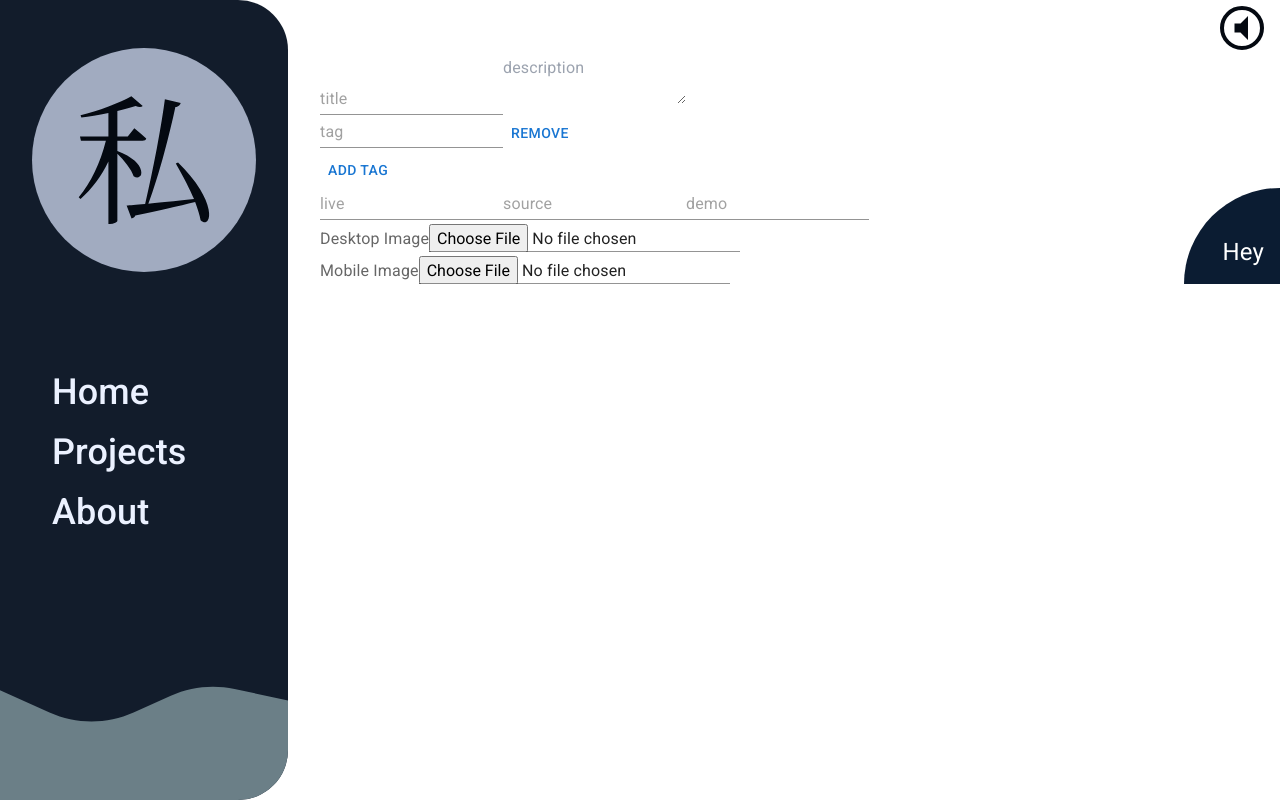
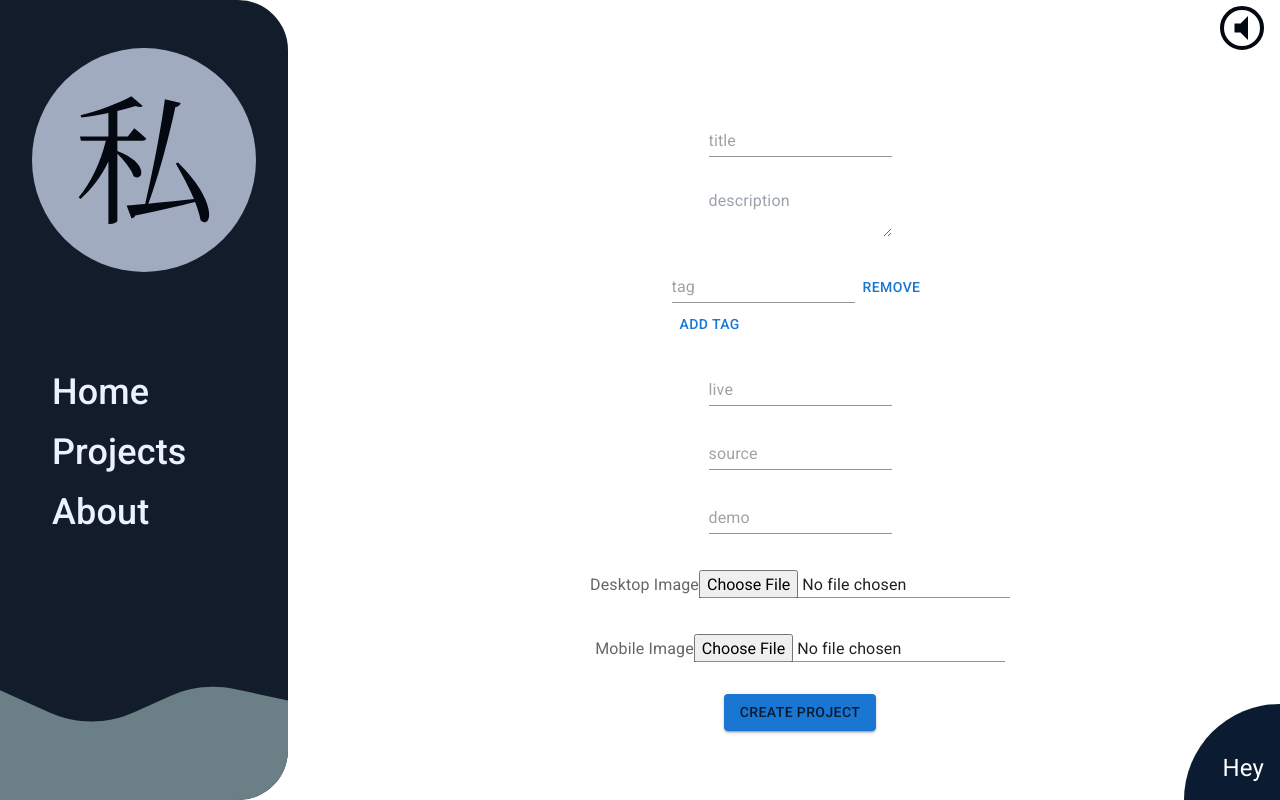
Before and after one commit to JohnFTitor/personal-portfolio, a React (Create React App) app: page /admin/create-project in a window 1280 px wide. Built offline with nearby package versions, Linux system fonts and the light colour scheme; sample sign-in values are in the browser's storage.

Commit message:
Add form functionality

```diff
--- a/src/components/CreateProject.js
+++ b/src/components/CreateProject.js
@@ -4,9 +4,12 @@ import {
   Input,
   InputLabel,
 } from '@mui/material';
-import React, { useState } from 'react';
+import React, { useState, useRef } from 'react';
+import PropTypes from 'prop-types';
+import { useDispatch } from 'react-redux';
+import { addProject } from '../redux/projectsReducer';
 
-const CreateProject = () => {
+const CreateProject = ({ user }) => {
   const [project, setProjectData] = useState({
     title: '',
     description: '',
@@ -60,8 +63,32 @@ const CreateProject = () => {
     setProjectData(newProjectData);
   };
 
+  const desktopImage = useRef(null);
+  const mobileImage = useRef(null);
+  const dispatch = useDispatch();
+
+  const handleSubmit = (e) => {
+    e.preventDefault();
+    const formData = new FormData();
+    const tags = project.tags.map((instance) => instance.tag);
+
+    formData.append('title', project.title);
+    formData.append('description', project.description);
+    formData.append('tags', tags);
+    formData.append('live', project.live);
+    formData.append('source', project.source);
+    formData.append('demo', project.demo);
+    formData.append('desktop_image', desktopImage.current.firstChild.files[0]);
+    formData.append('mobile_image', mobileImage.current.firstChild.files[0]);
+
+    dispatch(addProject({
+      body: formData,
+      token: user.token,
+    }));
+  };
+
   return (
-    <Box type="form">
+    <Box component="form" onSubmit={handleSubmit} className="h-content-screen flex flex-col justify-center items-center gap-8">
       {notification.open && (
         <span>{notification.message}</span>
       )}
@@ -82,14 +109,22 @@ const CreateProject = () => {
       <Input type="text" value={project.demo} placeholder="demo" name="demo" onChange={handleChange} required />
       <InputLabel htmlFor="desktop_image">
         Desktop Image
-        <Input id="desktop_image" type="file" value={project.desktop_image} name="desktop_image" required />
+        <Input id="desktop_image" ref={desktopImage} type="file" value={project.desktop_image} name="desktop_image" required />
       </InputLabel>
       <InputLabel htmlFor="mobile_image">
         Mobile Image
-        <Input id="mobile_image" type="file" value={project.mobile_image} name="mobile_image" required />
+        <Input id="mobile_image" ref={mobileImage} type="file" value={project.mobile_image} name="mobile_image" required />
       </InputLabel>
+      <Button type="submit" variant="contained" className="text-primary-900"> Create Project </Button>
     </Box>
   );
 };
 
+CreateProject.propTypes = {
+  user: PropTypes.shape({
+    token: PropTypes.string.isRequired,
+    role: PropTypes.string.isRequired,
+  }).isRequired,
+};
+
 export default CreateProject;
```
